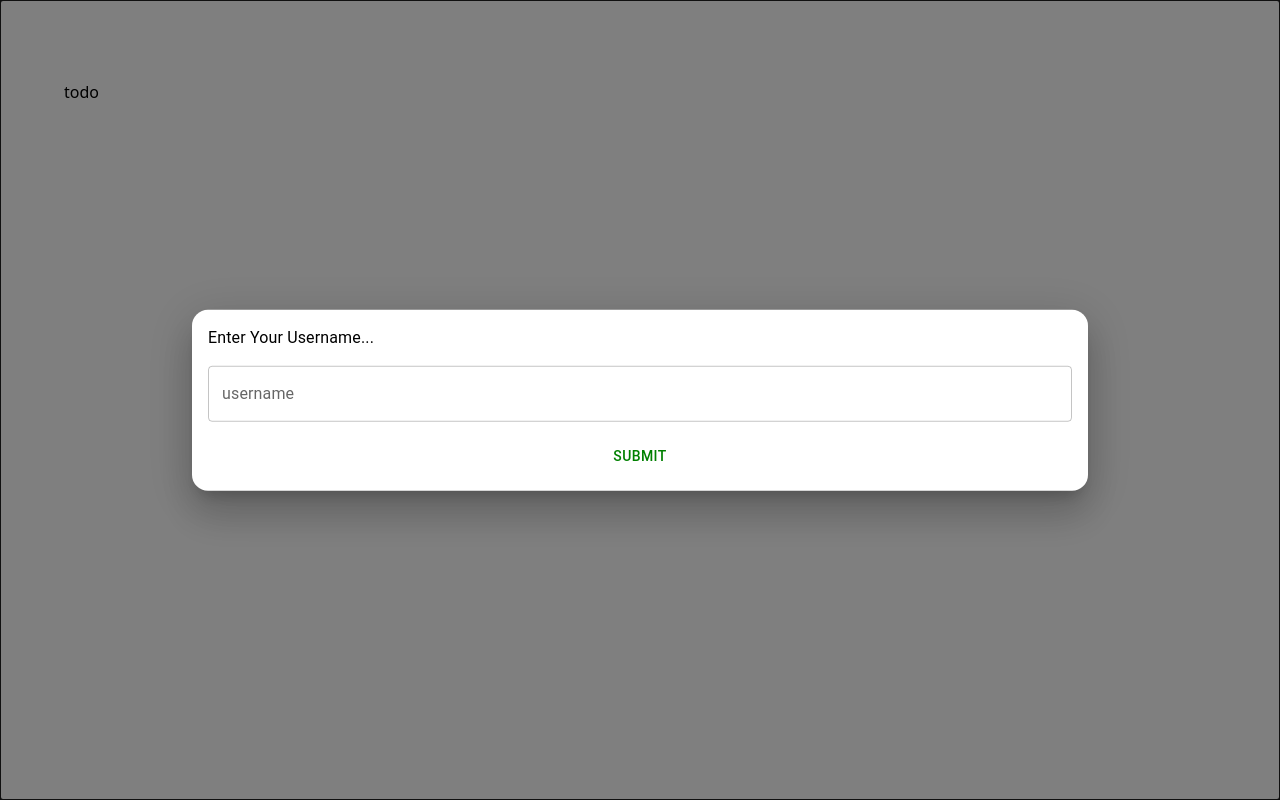
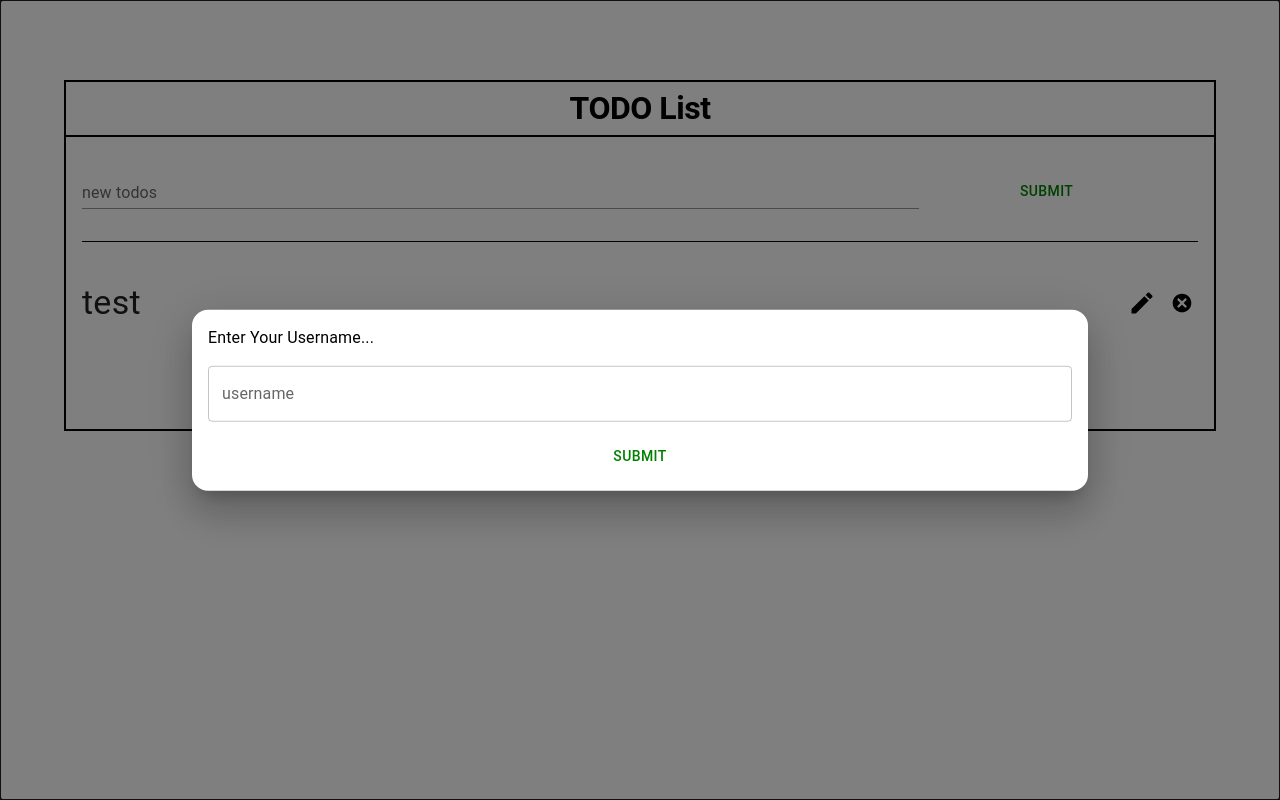
Before and after one commit to amirhazizi/nadin-soft-react-task, a React (Vite) app: page /todolist in a window 1280 px wide. Built offline with nearby package versions, Linux system fonts and the light colour scheme.

Commit message:
add todos page

```diff
--- a/package.json
+++ b/package.json
@@ -12,6 +12,7 @@
   "dependencies": {
     "@emotion/react": "^11.11.0",
     "@emotion/styled": "^11.11.0",
+    "@formkit/auto-animate": "^1.0.0-beta.6",
     "@reduxjs/toolkit": "^1.9.5",
     "react": "^18.2.0",
     "react-dom": "^18.2.0",
--- a/src/App.tsx
+++ b/src/App.tsx
@@ -1,8 +1,8 @@
 import { BrowserRouter, Routes, Route } from "react-router-dom" //react-router
-import Dashboard from "./components/Dashboard" //home component
-import SharedLayout from "./components/SharedLayout" //sharedLayout component
+import Dashboard from "./components/Dashboard" //Dashboard component
+import SharedLayout from "./components/SharedLayout" //SharedLayout component
 
-import TodoList from "./components/todoList"
+import TodoList from "./components/todoList" // TodoList component
 
 import { createTheme, ThemeProvider } from "@mui/material" //theme MUI modules
 
--- a/src/components/UserModal.tsx
+++ b/src/components/UserModal.tsx
@@ -55,7 +55,7 @@ const UserModal = () => {
               error={isEmpty}
               label='username'
               variant='outlined'
-              color='info'
+              color='success'
             />
           </FormControl>
           <Button
--- a/src/components/todoList.tsx
+++ b/src/components/todoList.tsx
@@ -1,4 +1,160 @@
+import { useState } from "react" // react
+
+// Redux Toolkit
+import { useSelector, useDispatch } from "react-redux"
+import {
+  addNewTodo,
+  finishEditTodo,
+  removeTodo,
+  resetTodos,
+  startEditTodo,
+} from "../redux/storeSlicer"
+import { RootState } from "../redux/store"
+
+// react icons
+import { TiDelete } from "react-icons/ti"
+import { MdModeEditOutline } from "react-icons/md"
+
+import {
+  Box,
+  TextField,
+  FormControl,
+  Button,
+  Typography,
+  Card,
+} from "@mui/material" // Mui
+
+import { useAutoAnimate } from "@formkit/auto-animate/react" //autoAnimate
+
 const TodoList = () => {
-  return <p>todo</p>
+  const todos = useSelector(
+    (state: RootState) => state.storeReducer.todoList.todos
+  ) //todos redux state
+  const isEdit = useSelector(
+    (state: RootState) => state.storeReducer.todoList.editID
+  ) //isEdir flag redux state
+  const dispatch = useDispatch()
+  const [inputValue, setInputValue] = useState<string>() //textfield value
+  const [isEmpty, setIsEmpty] = useState(false) //textfield empty flag
+  const [parent] = useAutoAnimate() //auto animate ref
+  const handleSubmit = (e: React.FormEvent) => {
+    //handle Submit f()
+    e.preventDefault()
+    if (!inputValue) return //if inputvalue empty return
+    if (!isEdit) dispatch(addNewTodo(inputValue)) //new todo if !editflag
+    else dispatch(finishEditTodo(inputValue)) // edit target todo
+    setInputValue("") // empty textfield
+  }
+  return (
+    <Box sx={{ display: "grid", gap: ".5rem 0", border: "2px solid black" }}>
+      {/* header */}
+      <Typography
+        variant='h1'
+        align='center'
+        sx={{
+          fontSize: "2rem",
+          p: 1,
+          fontWeight: 700,
+          borderBottom: "2px solid black",
+        }}
+      >
+        TODO List
+      </Typography>
+      {/* from */}
+      <form className='p-4 ' onSubmit={handleSubmit}>
+        <FormControl
+          sx={{
+            display: "flex",
+            flexDirection: "row",
+            gap: "0 1rem",
+            alignItems: "end",
+            borderBottom: `${todos.length > 0 && "1px solid transparent"}`,
+            pb: 4,
+            borderColor: "secondary.main",
+          }}
+        >
+          <TextField
+            sx={{ width: "75%" }}
+            variant='standard'
+            label='new todos'
+            error={isEmpty}
+            color='success'
+            value={inputValue}
+            onChange={(e) => {
+              const value = e.target.value
+              setInputValue(value)
+              setIsEmpty(() => {
+                if (value) return false
+                return true
+              })
+            }}
+          />
+          <Button
+            sx={{
+              color: "green",
+              width: "20%",
+              ":hover": {
+                bgcolor: "green",
+                color: "primary.main",
+              },
+            }}
+            type='submit'
+          >
+            Submit
+          </Button>
+        </FormControl>
+      </form>
+      {/* todos container */}
+      {todos.length > 0 && (
+        <Box ref={parent}>
+          {todos.map(({ content, id }) => {
+            return (
+              // single todo
+              <Card
+                key={id}
+                sx={{
+                  display: "flex",
+                  justifyContent: "space-between",
+                  p: 2,
+                  boxShadow: 0,
+                }}
+              >
+                {/* todo content */}
+                <Typography variant='h4'>{content}</Typography>
+                {/* todos btn container */}
+                <Box sx={{ display: "flex", gap: "0 .5rem" }}>
+                  {/* start edit single todo btn  */}
+                  <button
+                    onClick={() => {
+                      dispatch(startEditTodo({ id, content }))
+                      setInputValue(content)
+                    }}
+                    className='p-2'
+                  >
+                    <MdModeEditOutline className='todo-btn fill-black' />
+                  </button>
+                  {/* delete single todo btn */}
+                  <button
+                    onClick={() => dispatch(removeTodo(id))}
+                    className='p-2'
+                  >
+                    <TiDelete className='todo-btn fill-black' />
+                  </button>
+                </Box>
+              </Card>
+            )
+          })}
+          {/* clear todos btn */}
+          <Button
+            color='warning'
+            sx={{ display: "block", mx: "auto", my: 2, p: 2, px: 4 }}
+            onClick={() => dispatch(resetTodos())}
+          >
+            Delete add Todos
+          </Button>
+        </Box>
+      )}
+    </Box>
+  )
 }
 export default TodoList
--- a/src/css/index.css
+++ b/src/css/index.css
@@ -7,3 +7,7 @@
     width: 100%;
     height: 100%;
 }
+
+.todo-btn {
+    transform: scale(1.75);
+}
--- a/src/redux/storeSlicer.ts
+++ b/src/redux/storeSlicer.ts
@@ -29,7 +29,43 @@ export const storeSlicer = createSlice({
     updateUser: (state, action) => {
       state.user = action.payload
     },
+    addNewTodo: (state, action) => {
+      const newTodo = { content: action.payload, id: new Date().getTime() }
+      state.todoList.todos = [...state.todoList.todos, newTodo]
+    },
+    removeTodo: (state, action) => {
+      const newTodos = state.todoList.todos.filter(
+        (todo) => todo.id !== action.payload
+      )
+      state.todoList.todos = newTodos
+    },
+    resetTodos: (state) => {
+      state.todoList.todos = []
+    },
+    startEditTodo: (state, action) => {
+      state.todoList.isEdit = true
+      state.todoList.editID = action.payload.id
+      state.todoList.editContent = action.payload.content
+    },
+    finishEditTodo: (state, action) => {
+      const newTodos = state.todoList.todos.map((todo) => {
+        if (todo.id === state.todoList.editID)
+          return { ...todo, content: action.payload }
+        return todo
+      })
+      state.todoList.todos = newTodos
+      state.todoList.isEdit = false
+      state.todoList.editID = 0
+      state.todoList.editContent = ""
+    },
   },
 })
-export const { updateUser } = storeSlicer.actions
+export const {
+  updateUser,
+  addNewTodo,
+  removeTodo,
+  resetTodos,
+  finishEditTodo,
+  startEditTodo,
+} = storeSlicer.actions
 export default storeSlicer.reducer
```
Also changed, not shown: 1 other file (tests, documents, lock files or other folders).
